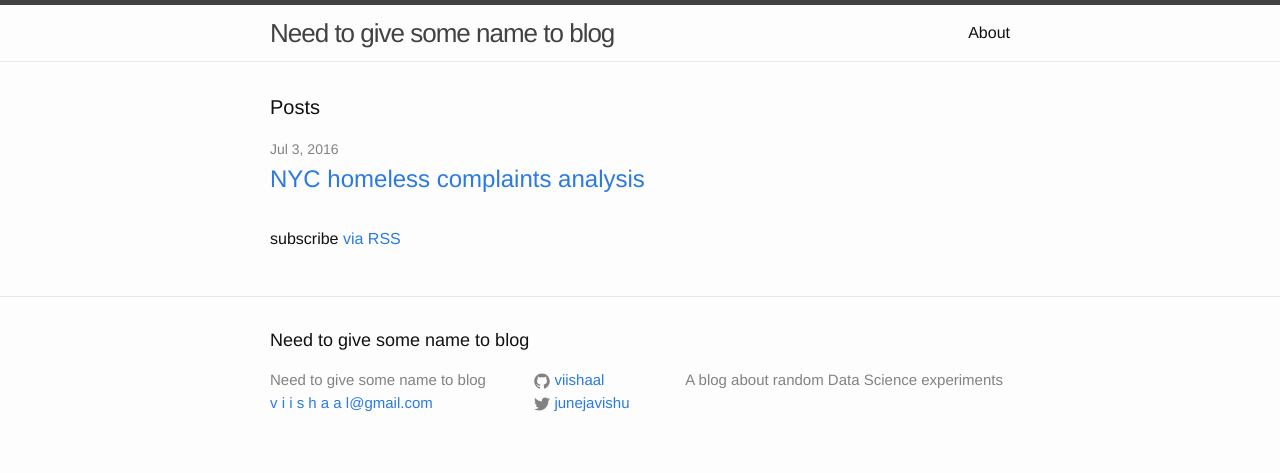
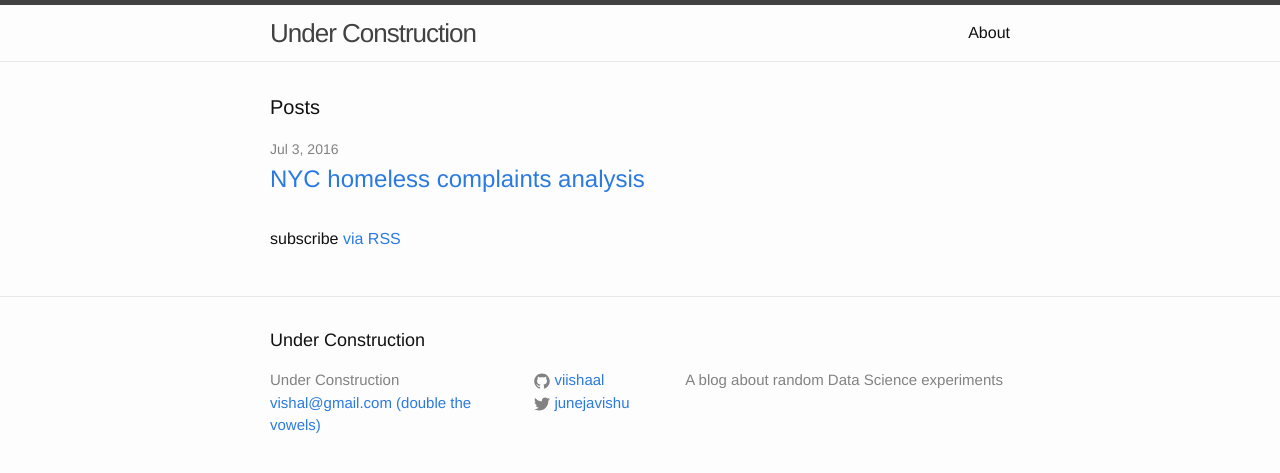
Before and after one commit to viishaal/viishaal.github.io, a Jekyll site: the page built from index.html, in a window 1280 px wide. Shown: the top 473 px of the page. Built offline with Jekyll 4.4.1, drawn with Linux system fonts in a browser that asks for light colours.

Commit message:
change title

```diff
--- a/_config.yml
+++ b/_config.yml
@@ -6,8 +6,8 @@
 # 'jekyll serve'. If you change this file, please restart the server process.
 
 # Site settings
-title: Need to give some name to blog
-email: v i i s h a a l@gmail.com
+title: Under Construction
+email: vishal@gmail.com (double the vowels)
 description: > # this means to ignore newlines until "baseurl:"
     A blog about random Data Science experiments
 baseurl: "" # the subpath of your site, e.g. /blog
```
